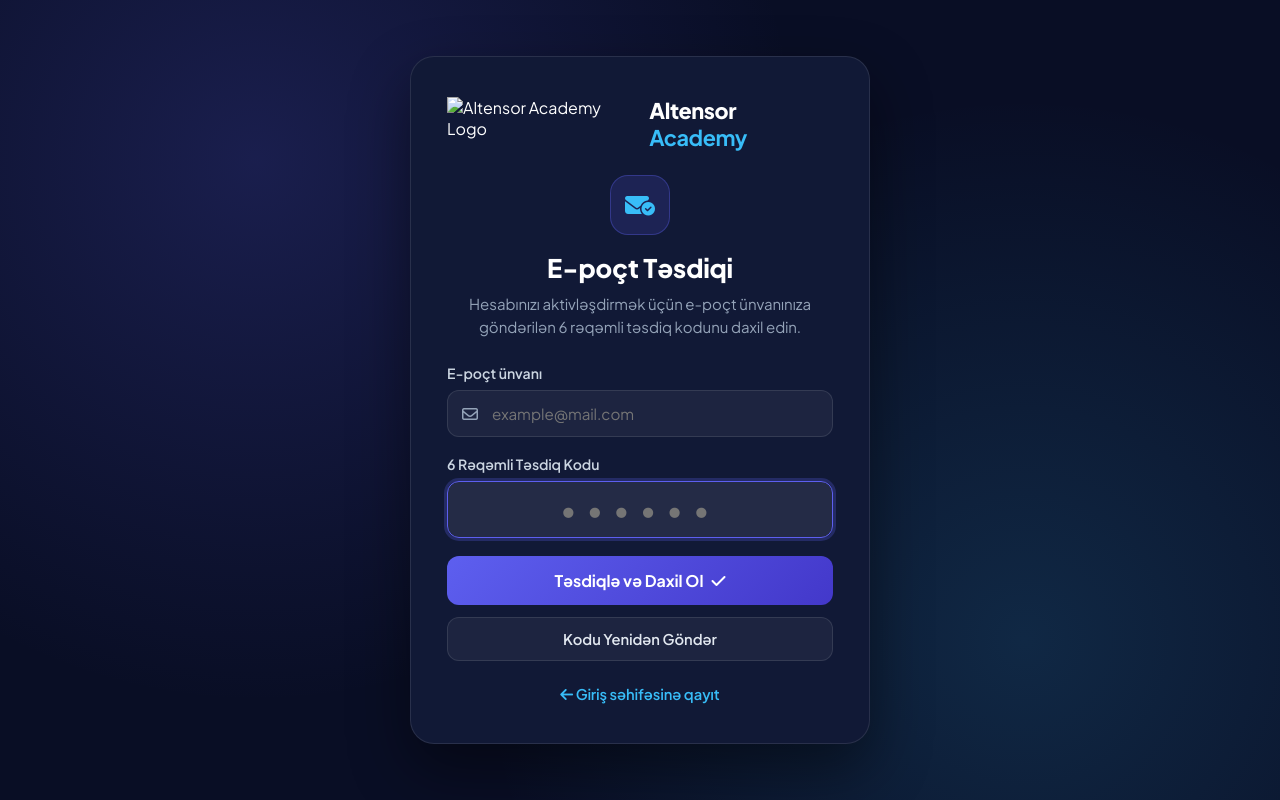
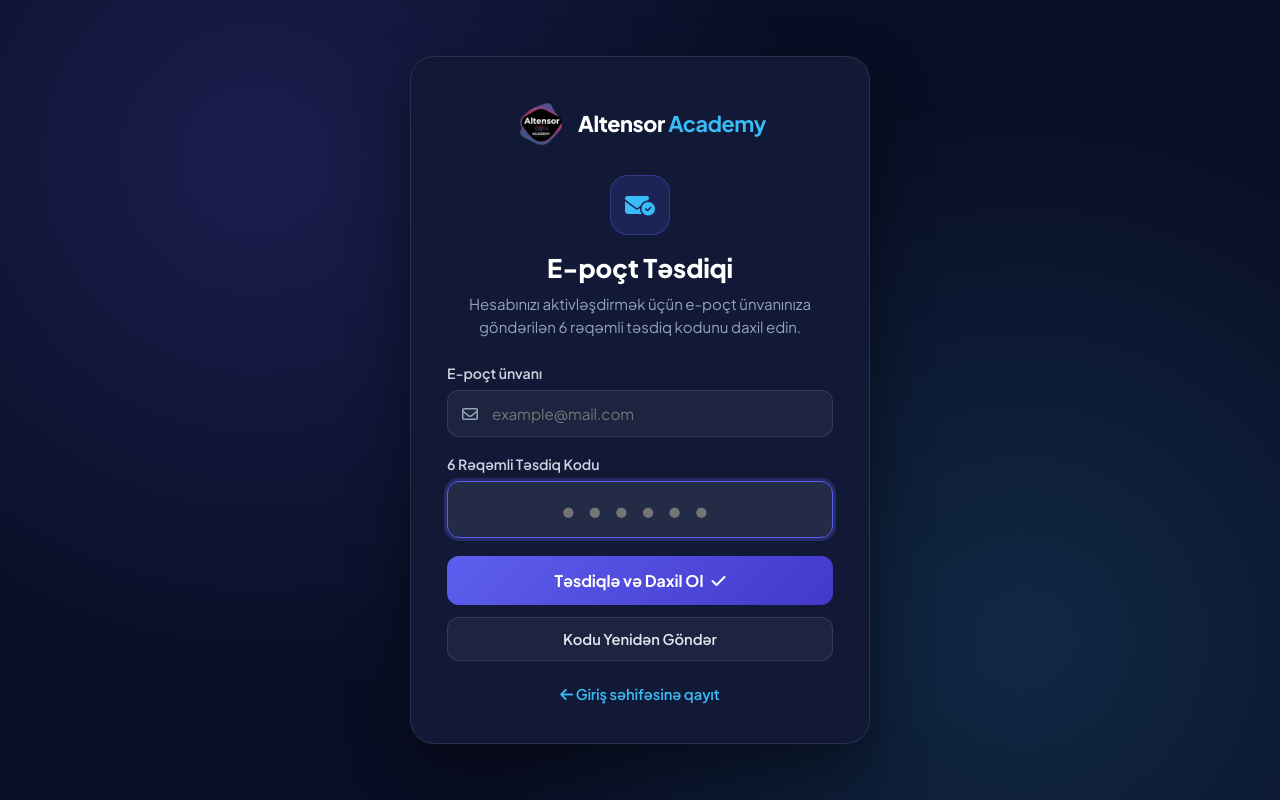
Before and after one commit to RamilMemmedli270/AltensorAcademy-Frontend, a plain HTML site: page verify-email.html in a window 1280 px wide. Drawn offline with Linux system fonts and the light colour scheme.

Commit message:
Fix logo path in verify-email.html

```diff
--- a/verify-email.html
+++ b/verify-email.html
@@ -259,7 +259,7 @@
 <body>
     <div class="auth-wrapper">
         <a href="index.html" class="auth-logo">
-            <img src="assets/logo.png" alt="Altensor Academy Logo">
+            <img src="assets/images/logo.png" alt="Altensor Academy Logo">
             <span>Altensor <strong>Academy</strong></span>
         </a>
 
```
